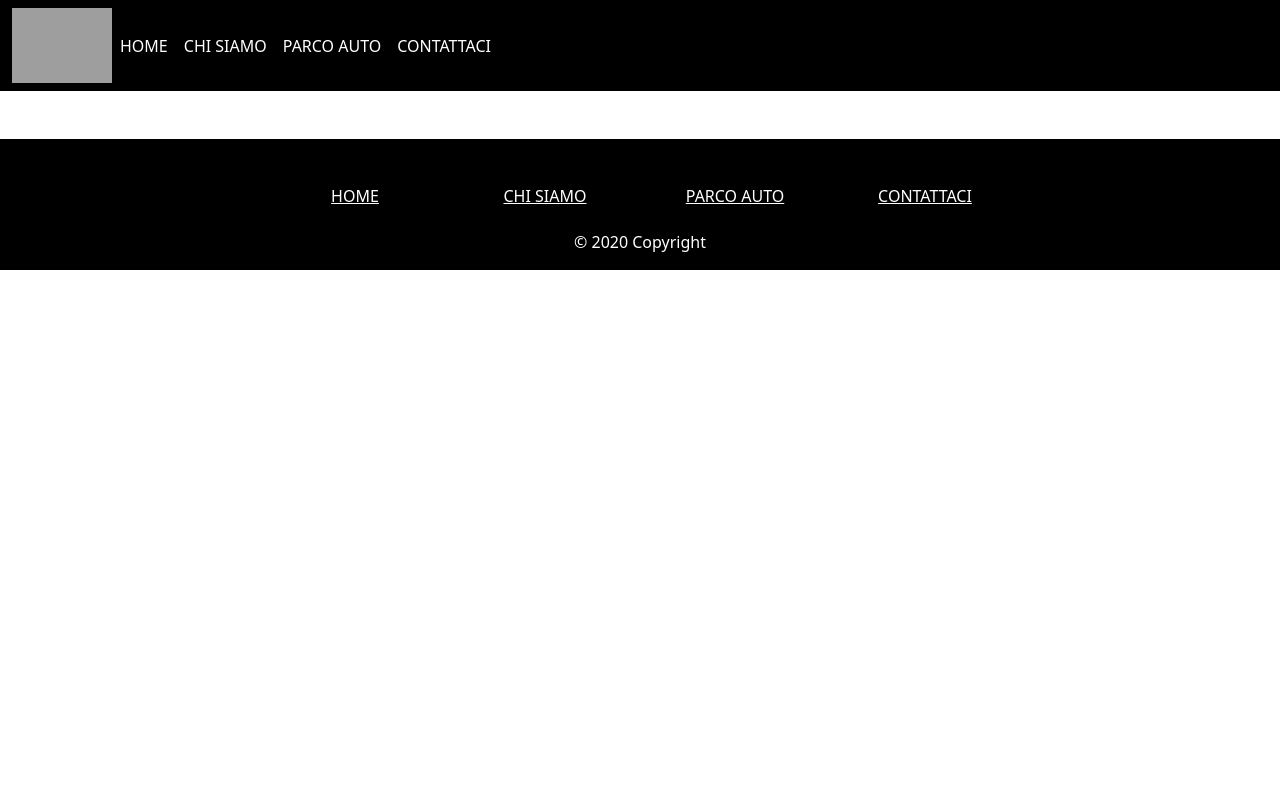
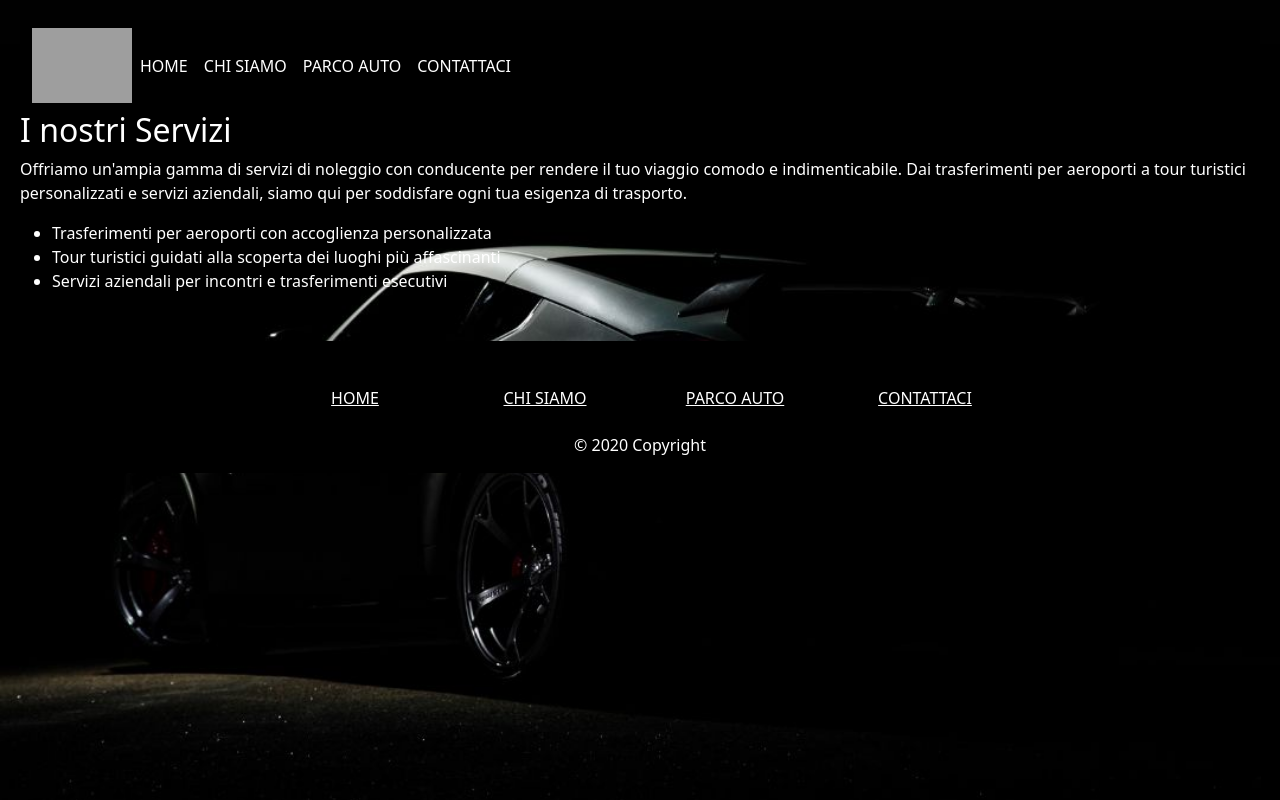
Before and after one commit to Francy009/ncc-bag, a React (Create React App) app: page / in a window 1280 px wide. Built offline with nearby package versions, Linux system fonts and the light colour scheme; grey boxes are pictures that could not be loaded.

Commit message:
implementazione Home.js

```diff
--- a/src/App.js
+++ b/src/App.js
@@ -1,10 +1,13 @@
 import './App.css';
 import {NavBar} from "./componets/NavBar";
 import {Footer} from "./componets/Footer";
+import {Home} from "./componets/Home";
+
 function App() {
     return (
-            <div className="App">
+            <div className="app-container">
                 <NavBar></NavBar>
+                <Home/>
                 <Footer/>
             </div>
     );
--- /dev/null
+++ b/src/componets/Home.css
@@ -0,0 +1,40 @@
+body {
+    margin: 0;
+    background-size: cover;
+    background-position: center;
+    background-attachment: fixed;
+    height: 100vh;
+    display: flex;
+    flex-direction: column;
+    min-height: 100vh;
+    justify-content: space-between;
+    background-repeat: no-repeat;
+    padding: 20px;
+    background-image: url("../../public/car.jpg");
+    overflow: hidden;
+}
+
+.services, .booking, .about-us, .contact {
+    margin-bottom: 40px;
+    color: white;
+}
+services p {
+    font-size: 18px;
+    line-height: 1.5;
+    background-color: #fff;
+    padding: 20px;
+    border-radius: 8px;
+    box-shadow: 0 0 10px rgba(0, 0, 0, 0.1);
+}
+
+ services ul {
+    list-style-type: none;
+    padding: 0;
+}
+
+ services li {
+    margin-bottom: 10px;
+    padding: 8px;
+    background-color: #e6f7ff;
+    border-radius: 4px;
+}
--- /dev/null
+++ b/src/componets/Home.js
@@ -0,0 +1,23 @@
+import React from "react";
+import './Home.css';
+
+export function Home() {
+    return (
+        <div>
+            <section className="services">
+                <h2>I nostri Servizi</h2>
+                <p>
+                    Offriamo un'ampia gamma di servizi di noleggio con conducente per rendere
+                    il tuo viaggio comodo e indimenticabile. Dai trasferimenti per aeroporti
+                    a tour turistici personalizzati e servizi aziendali, siamo qui per soddisfare
+                    ogni tua esigenza di trasporto.
+                </p>
+                <ul>
+                    <li>Trasferimenti per aeroporti con accoglienza personalizzata</li>
+                    <li>Tour turistici guidati alla scoperta dei luoghi più affascinanti</li>
+                    <li>Servizi aziendali per incontri e trasferimenti esecutivi</li>
+                </ul>
+            </section>
+        </div>
+    )
+}
```
Also changed, not shown: public/car.jpg (added).
